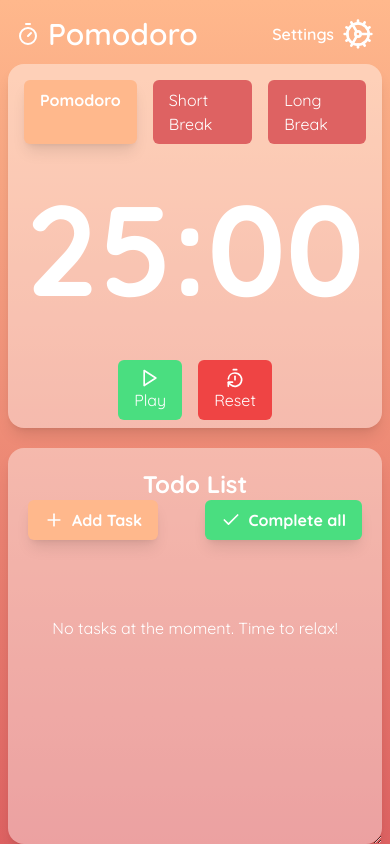
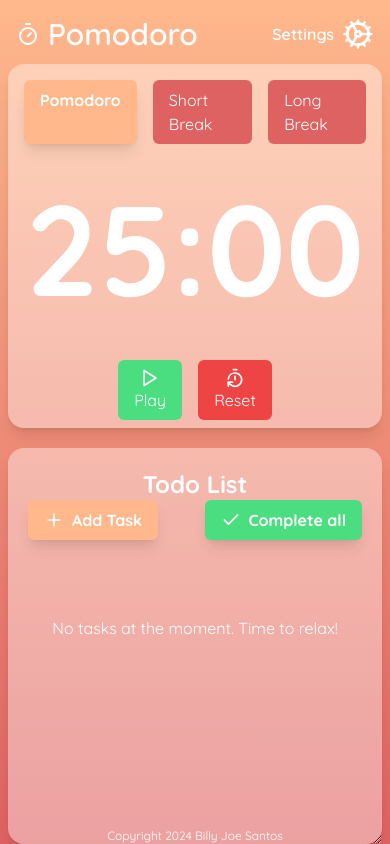
Before and after one commit to santos16426/pomodoro, a Next.js app: page / in a window 390 px wide. Built offline with nearby package versions, Linux system fonts and the light colour scheme.

Commit message:
style: fixed mobile responsive

```diff
--- a/src/app/components/Layout.tsx
+++ b/src/app/components/Layout.tsx
@@ -21,8 +21,10 @@
                 <div className='flex-grow flex-1'>
                 <Header/>
                 {children}
+                <div className='absolute bottom-0 w-full flex flex-row justify-center items-center text-white text-xs'>Copyright 2024 Billy Joe Santos</div>
                 </div>
             </main>
+
         </div>
     );
 };
--- a/src/app/components/Pomodoro.tsx
+++ b/src/app/components/Pomodoro.tsx
@@ -67,7 +67,7 @@
 
 
     return(
-        <div className='bg-white p-2 lg:p-5 rounded-2xl bg-opacity-40 lg:w-[500px] shadow-lg lg:min-h-[400px]'>
+        <div className='bg-white p-2 lg:p-5 rounded-2xl bg-opacity-40 w-full lg:w-[500px] shadow-lg lg:min-h-[400px]'>
             <div className='flex flex-row gap-4 px-2 justify-around py-2'>
             {tabs.map((tab, index) => (
                 <div
```
